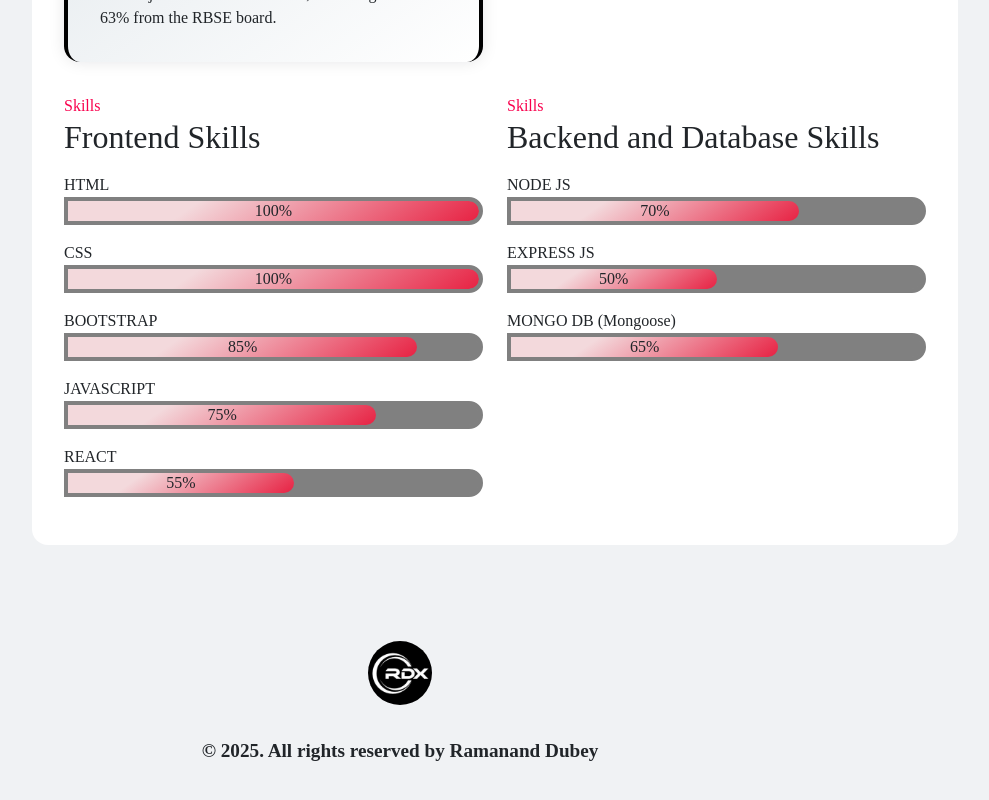
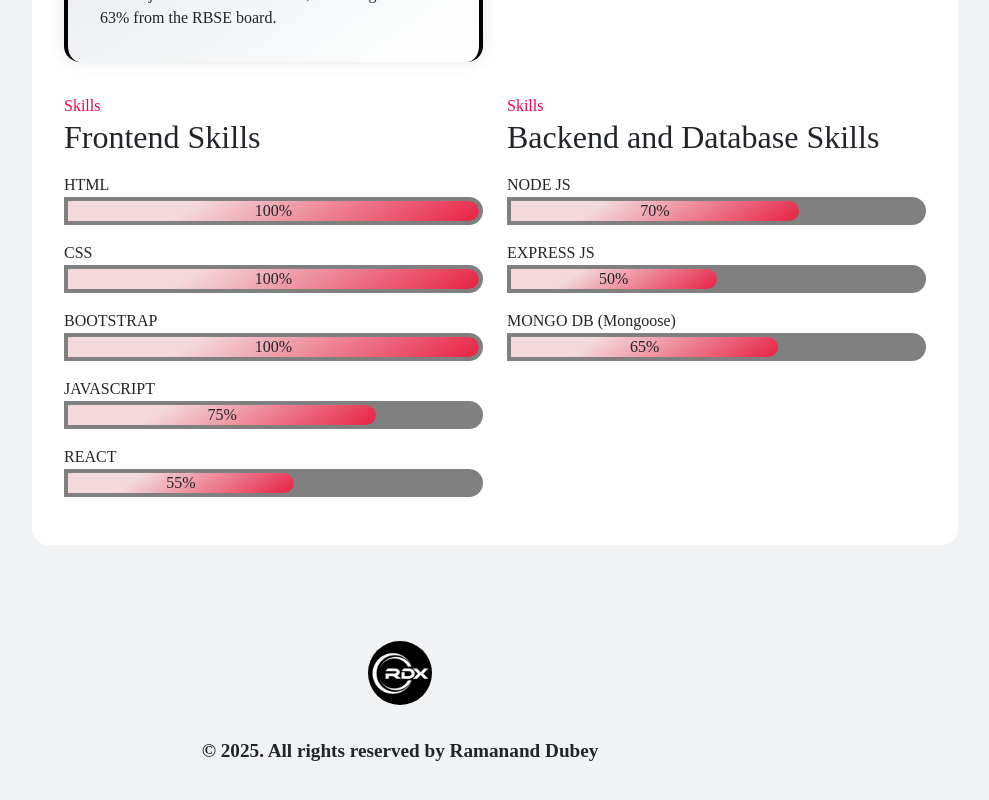
Before and after one commit to rama-69er/Portfolio, a React (Create React App) app: page /resume in a window 1280 px wide. Shown: the part 1309-2109 px from the top of the page, without its empty margins (240-1229 px from the left). Built offline with nearby package versions, Linux system fonts and the light colour scheme.

Commit message:
Changes...

```diff
--- a/src/css/resume.css
+++ b/src/css/resume.css
@@ -85,7 +85,7 @@
 }
 
 .resume-page .resume-features .resume-bar .inner1-bar3 {
-  width: 85%;
+  width: 100%;
 }
 
 .resume-page .resume-features .resume-bar .inner1-bar4 {
--- a/src/pages/resume.jsx
+++ b/src/pages/resume.jsx
@@ -111,7 +111,7 @@ function Resume() {
                         <div className="resume-bar">
                           BOOTSTRAP
                           <div className="progress-bar">
-                            <div className="inner1-bar3">85%</div>
+                            <div className="inner1-bar3">100%</div>
                           </div>
                         </div>
                         <div className="resume-bar">
```
